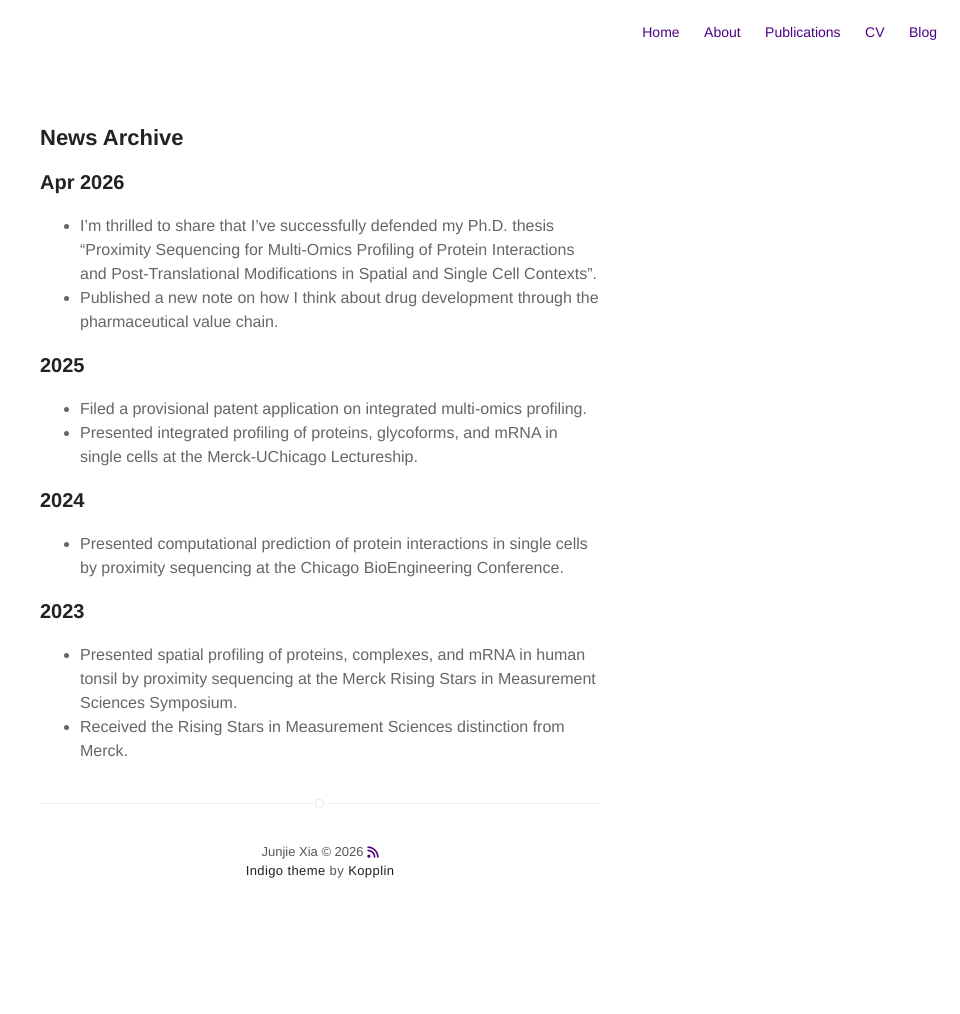
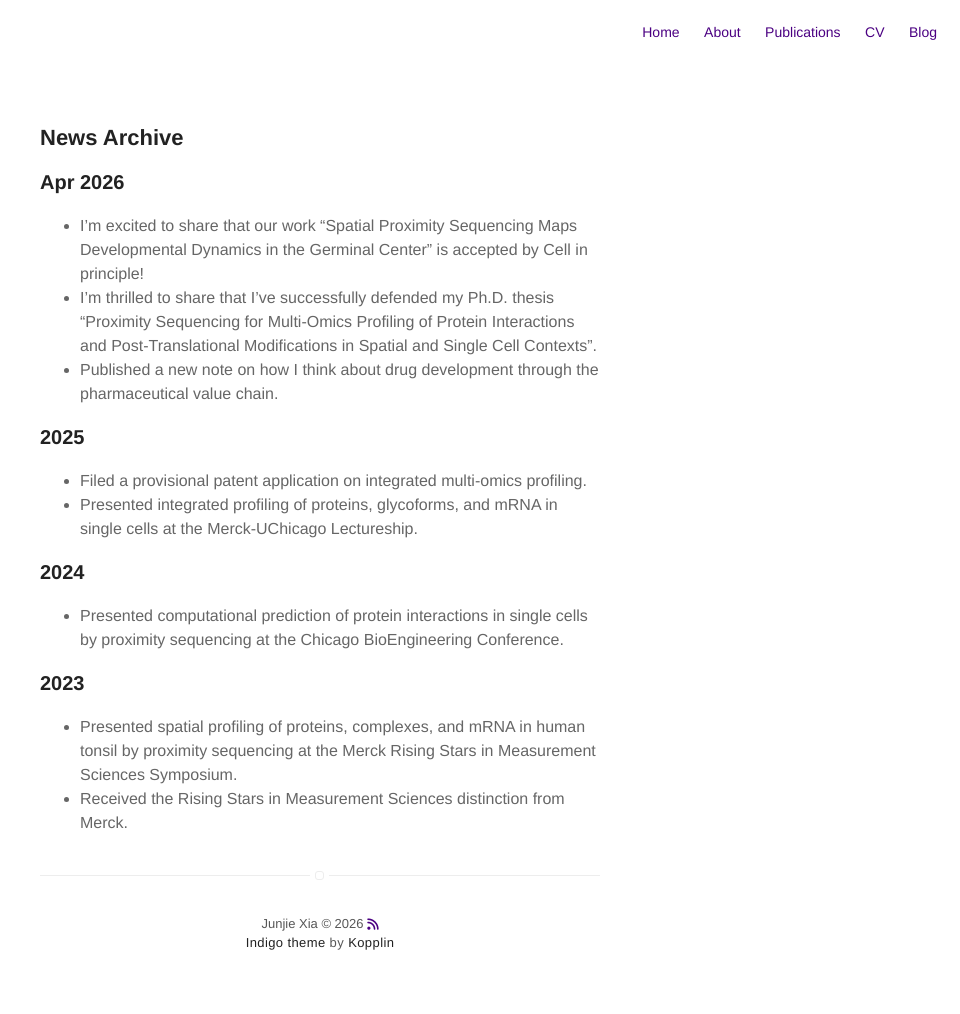
Before and after one commit to jjxia955/jjxia955.github.io, a Jekyll site: the page built from news.md, in a window 1280 px wide. Shown: the whole page, without its empty margins (320-1280 px from the left). Built offline with Jekyll 4.4.1, drawn with Linux system fonts in a browser that asks for light colours; nearby versions of some CDN libraries; before the commit the page ends 942 px from its top, so only the background shows below that.

Commit message:
Describe the change

```diff
--- a/_config.yml
+++ b/_config.yml
@@ -1,6 +1,6 @@
 # main text of home
 title: Junjie Xia
-bio: B.Eng @ ZJU, Ph.D @ UChicago
+bio: B.Eng @ ZJU, Ph.D. @ UChicago
 
 # twitter summary info
 description: Academic website of Junjie Xia
--- a/news.md
+++ b/news.md
@@ -7,6 +7,7 @@ layout: page
 
 ### Apr 2026
 
+- I'm excited to share that our work "Spatial Proximity Sequencing Maps Developmental Dynamics in the Germinal Center" is accepted by Cell in principle!
 - I'm thrilled to share that I've successfully defended my Ph.D. thesis "Proximity Sequencing for Multi-Omics Profiling of Protein Interactions and Post-Translational Modifications in Spatial and Single Cell Contexts".
 - Published a new note on how I think about drug development through the pharmaceutical value chain.
 
```
